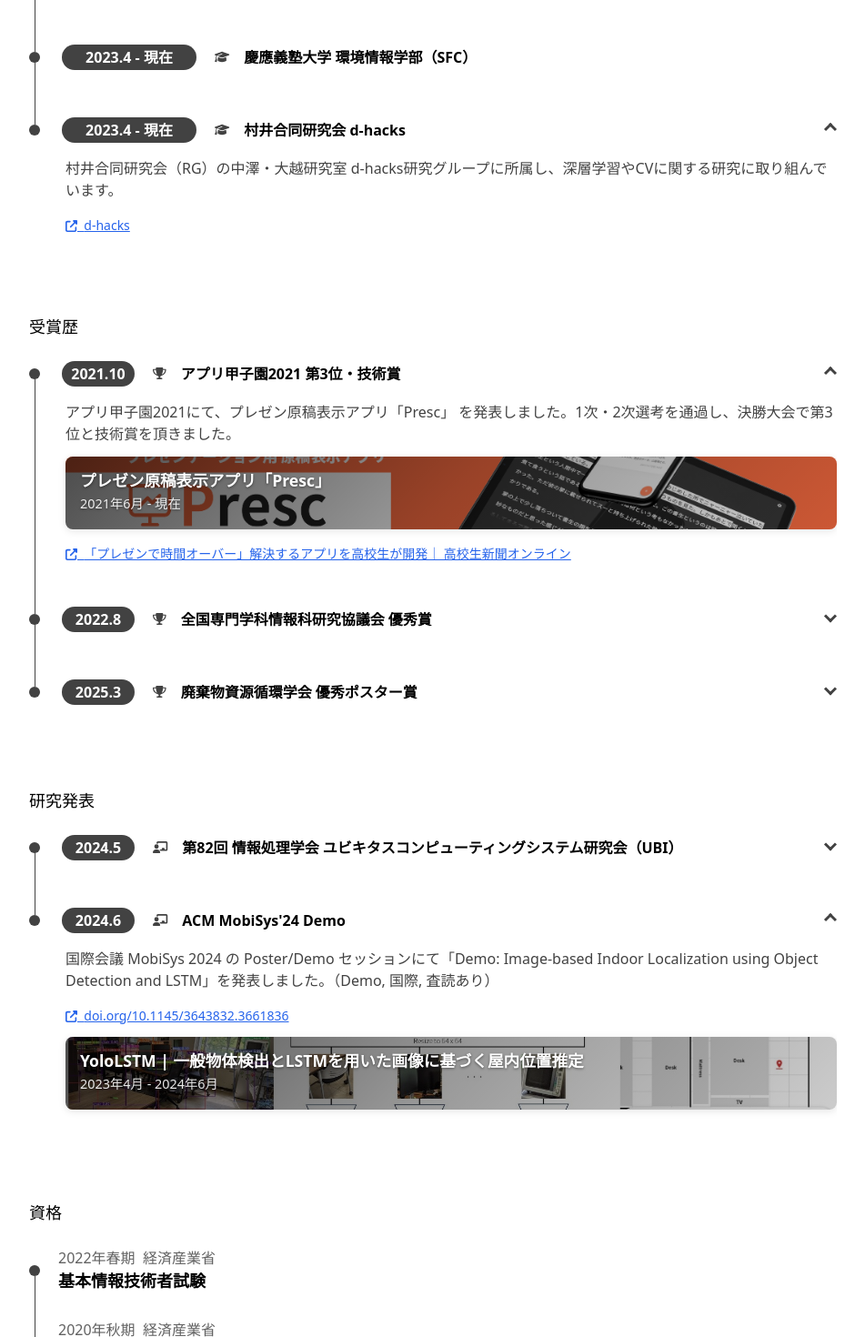
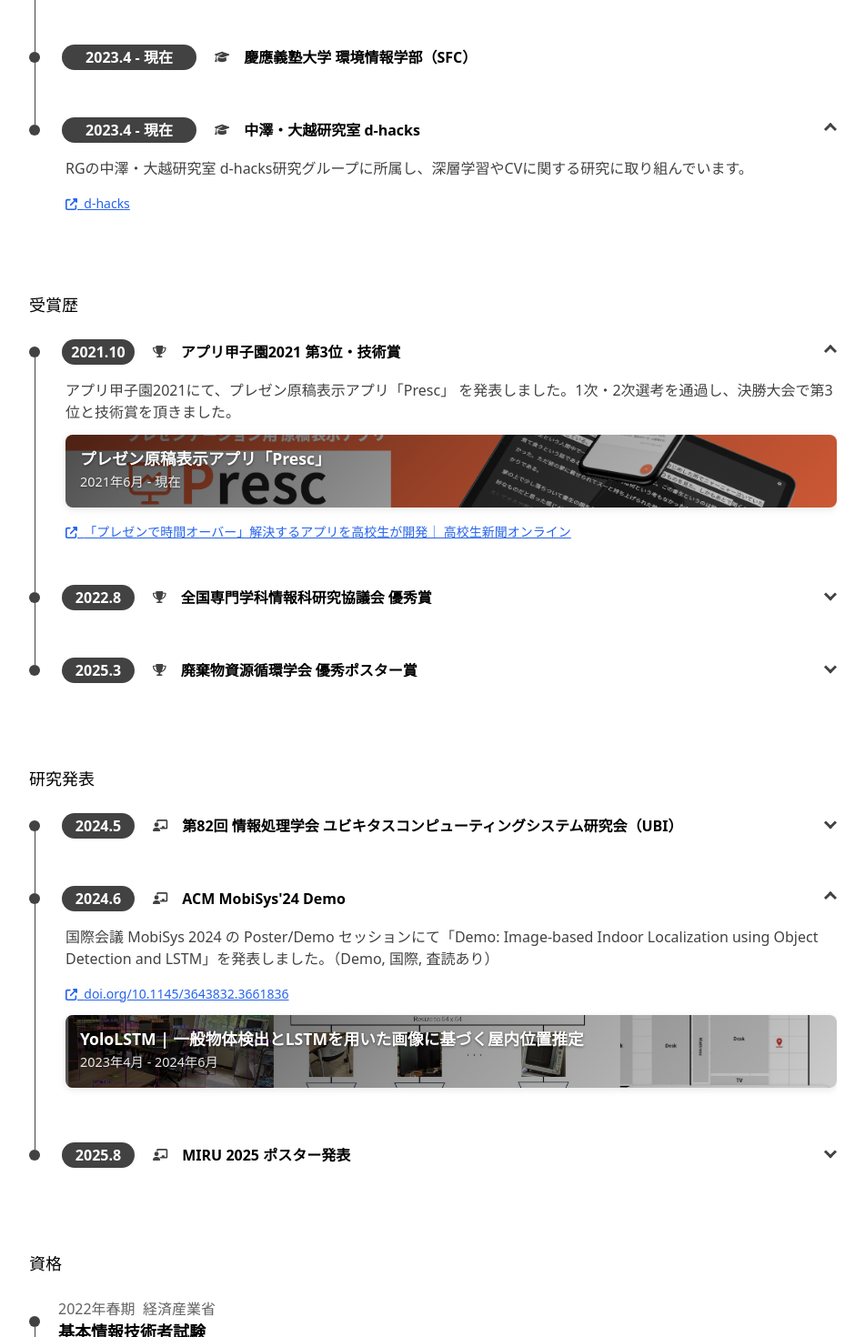
Before and after one commit to sakusaku3939/my-page, a Next.js app: page /profile in a window 1280 px wide. Shown: the part 540-2010 px from the top of the page at 91% size, without its empty margins (164-1115 px from the left). Built offline with nearby package versions, Linux system fonts and the light colour scheme; no server answers.

Commit message:
Add a history of research presentations to the timeline

```diff
--- a/src/pages/profile/index.tsx
+++ b/src/pages/profile/index.tsx
@@ -66,8 +66,8 @@ const Index = () => {
             />
           </TimeLineItem>
           <TimeLineItem date="2023.4 - 現在" icon={faGraduationCap} title="慶應義塾大学 環境情報学部（SFC）" />
-          <TimeLineItem date="2023.4 - 現在" icon={faGraduationCap} title="村井合同研究会 d-hacks" open={true}>
-            村井合同研究会（RG）の中澤・大越研究室 d-hacks研究グループに所属し、深層学習やCVに関する研究に取り組んでいます。
+          <TimeLineItem date="2023.4 - 現在" icon={faGraduationCap} title="中澤・大越研究室 d-hacks" open={true}>
+            RGの中澤・大越研究室 d-hacks研究グループに所属し、深層学習やCVに関する研究に取り組んでいます。
             <TimeLineLink
               description="d-hacks"
               href="https://d-hacks.jn.sfc.keio.ac.jp/"
@@ -155,6 +155,16 @@ const Index = () => {
               target="_self"
             />
           </TimeLineItem>
+          <TimeLineItem date="2025.8" icon={faChalkboardTeacher}
+                        title="MIRU 2025 ポスター発表" open={false}>
+            画像の認識・理解シンポジウム MIRU 2025にて「Dy-YOLO-World:
+            文脈理解に向けた動的切り替えに基づくオープンボキャブラリー物体検出」について一般論文ポスター発表を行いました。（Poster,
+            国内, 査読なし）
+            <TimeLineLink
+              description="【発表】学部3年 青木君が研究内容をMIRU 2025で発表しました – “Dy-YOLO-World: 文脈理解に向けた動的切り替えに基づくオープンボキャブラリー物体検出” | Nakazawa and Okoshi Lab."
+              href="https://www.jn.sfc.keio.ac.jp/%e3%80%90%e7%99%ba%e8%a1%a8%e3%80%91%e5%ad%a6%e9%83%a83%e5%b9%b4-%e9%9d%92%e6%9c%a8%e5%90%9b%e3%81%8c%e7%a0%94%e7%a9%b6%e5%86%85%e5%ae%b9%e3%82%92miru-2025%e3%81%a7%e7%99%ba%e8%a1%a8%e3%81%97%e3%81%be/"
+            />
+          </TimeLineItem>
         </Timeline>
 
         <h1 className={index.h1}>資格</h1>
```
